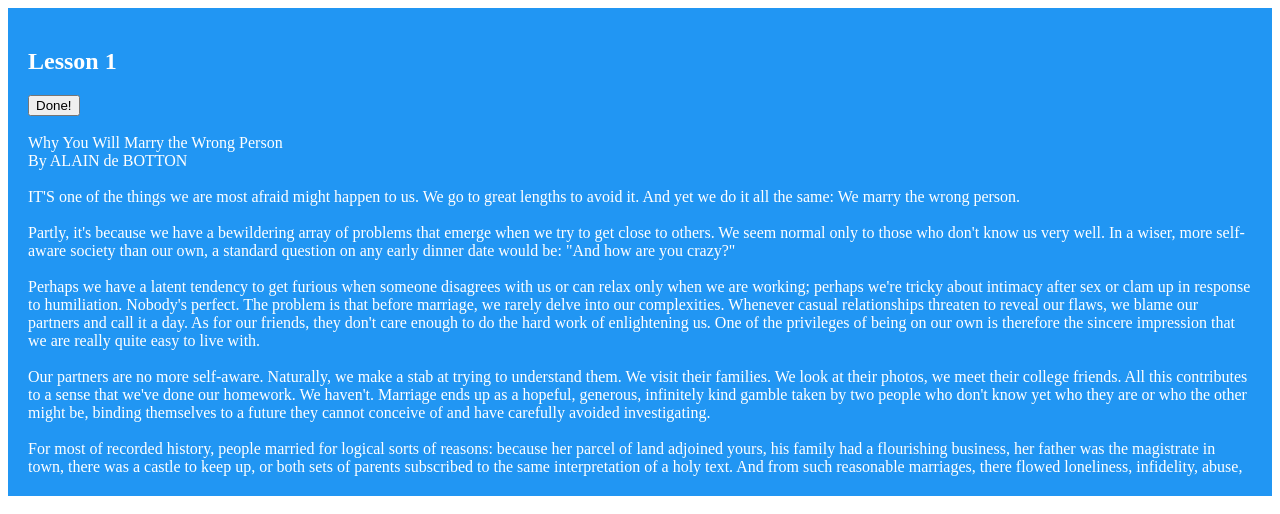
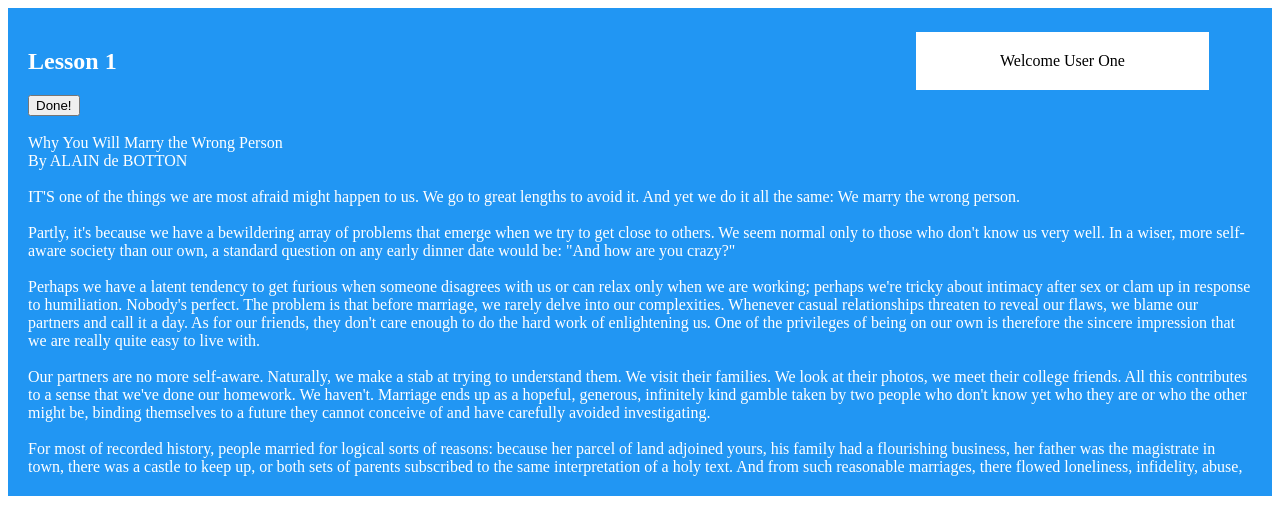
Before and after one commit to duoyizhao/TypeNinja, a plain HTML site: page index.html in a window 1280 px wide. Shown: the top 514 px of the page. Drawn offline with nearby package versions, Linux system fonts and the light colour scheme; grey boxes are pictures that could not be loaded.

Commit message:
added default user

```diff
--- a/app.js
+++ b/app.js
@@ -1,6 +1,7 @@
 var text;
 var totalCharNum;
 var charNum = 0;
+var scrollAmount;
 
 //document.body.onload = addElement;
 
@@ -25,6 +26,7 @@ axios.get(`/lesson1.txt`)
         for (i = 0; i < totalCharNum; i ++) {
         	addElement(i);
         }
+        scrollAmount = parseInt(window.getComputedStyle(document.getElementById("lesson")).height) / 2;
    });
 
 var numKeysPressed = 0;
@@ -56,6 +58,9 @@ document.onkeypress = function (e) {
 	} else {
 		document.getElementById(charId).style.backgroundColor = "#f2df35";
 	}
+
+	document.getElementById(charId).scrollIntoView();
+	document.getElementById("lesson").scrollTop -= scrollAmount;
 };
 
 //backspace & delete
@@ -78,11 +83,8 @@ document.onkeyup = function (e) {
 	}
 };
 
+//accuracy calculation to keep tap of the wrongly typed
 function replyClick() {
 	var accuracy = Math.round((whichCharacter / numKeysPressed) * 100);
 	alert("Your accuracy rate is: " + accuracy + "%");
 }
-
-//character's like quotation marks are not correctly being interpreted...
-//Keep the scrollbar still until it hits the end of displayed text
-// >> scroll doesn't automatically move yet!
--- a/index.html
+++ b/index.html
@@ -10,9 +10,19 @@
 </style></head>
 <body>
 
-<div style="background-color:#2196f3;color:white;padding:20px;">
+<div style="background-color:#2196f3;color:white;padding:20px;position: relative">
   <h2>Lesson 1</h2>
   <button type="quitButton" onclick="replyClick()">Done!</button>
+  <div style="
+    background-color:white;
+    color:black;
+    padding:20px;
+    position: absolute;
+    top: 5%;
+    right: 5%;
+    width: 20%;
+    text-align:center
+    ">Welcome User One</div>
   <div id="lesson">
   </div>
 </div>
```
